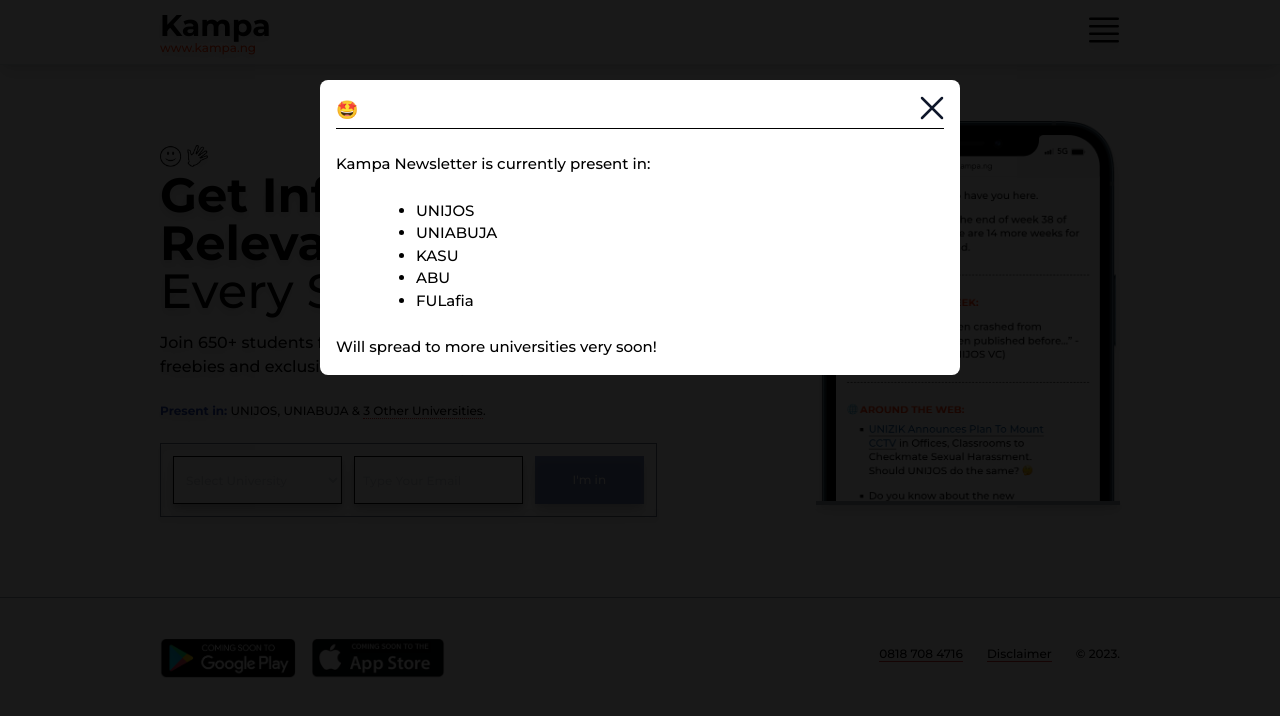
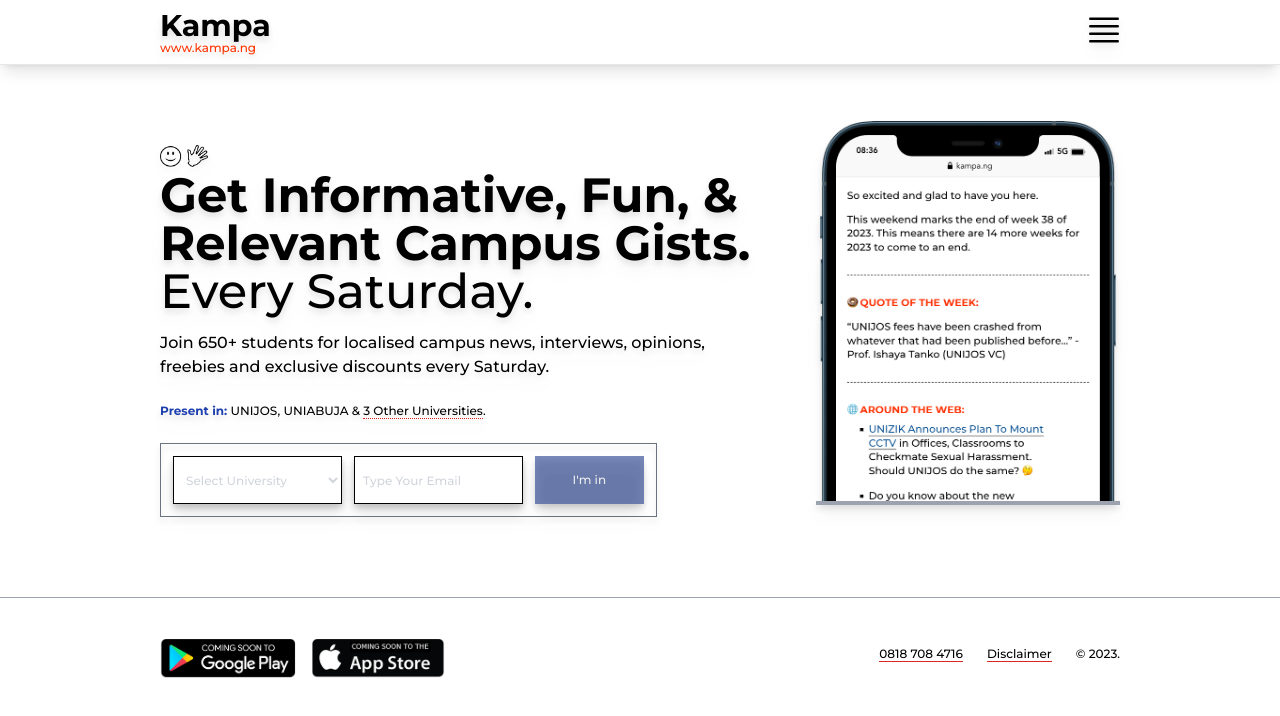
Before and after one commit to BamideleMo/unijosgo-ui, a Vue app: page / in a window 1280 px wide. Shown: the top 716 px of the page. Built offline with nearby package versions, Linux system fonts and the light colour scheme.

Commit message:
cleaned up

```diff
--- a/src/views/HomeView.vue
+++ b/src/views/HomeView.vue
@@ -33,7 +33,7 @@
 });
 </script>
 <template>
-    <div class="w-screen h-screen top-0 fixed bg-black bg-opacity-90 z-50" v-if="!otherUni">
+    <div class="w-screen h-screen top-0 fixed bg-black bg-opacity-90 z-50" v-if="otherUni">
         <div class="bg-white rounded-lg w-10/12 sm:w-5/12 lg:w-1/2 mx-auto mt-20 p-4 space-y-6">
         <div class="flex justify-between border-b border-black">
                 <h1 class="h1 font-semibold text-lg">
```
